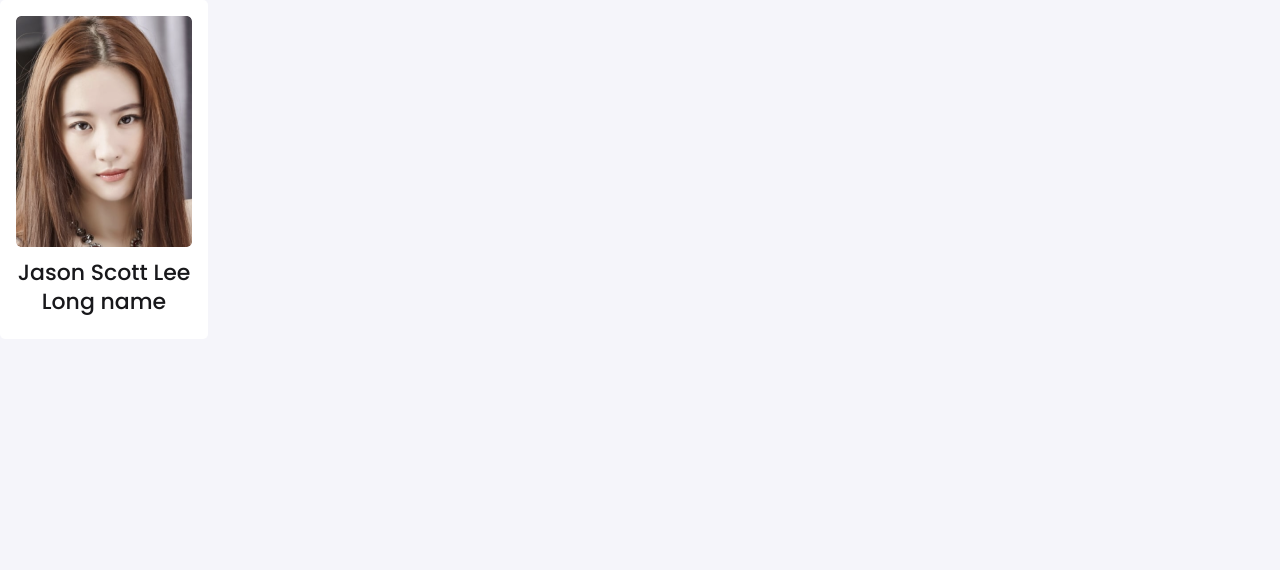
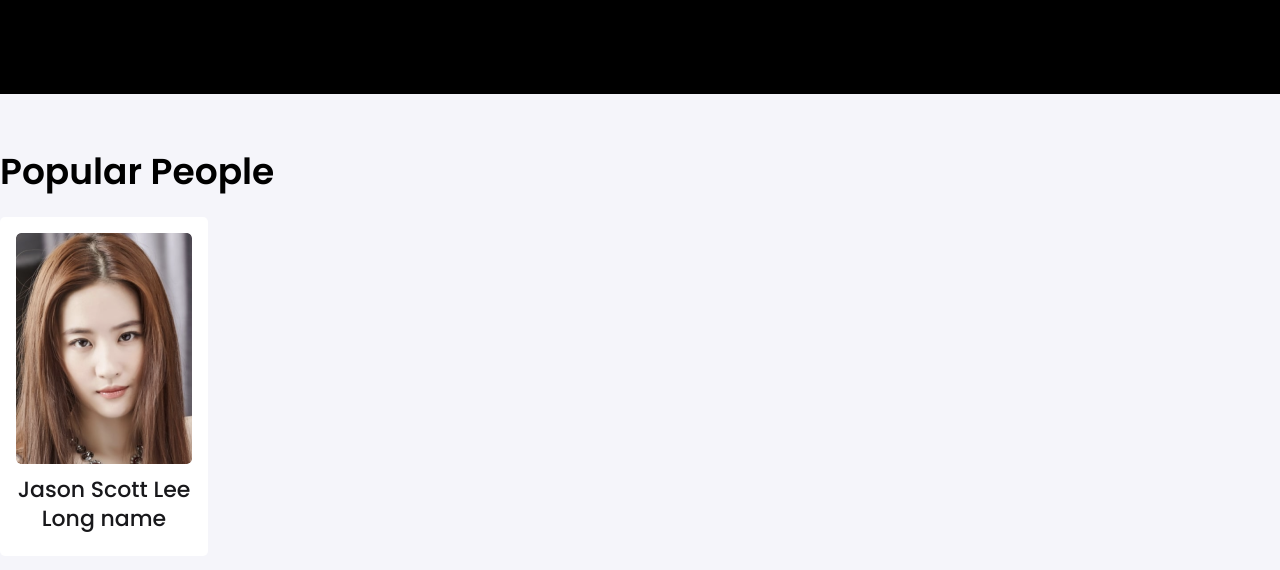
Before and after one commit to KrystianGreblowski/movies-browser, a React (Create React App) app: page / in a window 1280 px wide. Shown: the top 570 px of the page. Built offline with nearby package versions, Linux system fonts and the light colour scheme.

Commit message:
site title added

```diff
--- /dev/null
+++ b/src/features/PersonList/Title/index.js
@@ -0,0 +1,7 @@
+import { StyledTitle } from "./styled";
+
+const Title = ({ title }) => {
+  return <StyledTitle>{title}</StyledTitle>;
+};
+
+export default Title;
--- /dev/null
+++ b/src/features/PersonList/Title/styled.js
@@ -0,0 +1,9 @@
+import styled from "styled-components";
+
+export const StyledTitle = styled.h1`
+  font-size: 36px;
+  font-weight: 600;
+  line-height: 43.2px;
+  margin-top: 56px;
+  margin-bottom: 24px;
+`;
--- a/src/features/PersonList/index.js
+++ b/src/features/PersonList/index.js
@@ -1,8 +1,16 @@
 import PersonTile from "./PersonTile";
+import { Header } from "./Header";
+import Title from "./Title";
 import personImage from "./images/person-image.png";
 
 const PersonList = () => {
-  return <PersonTile image={personImage} name={"Jason Scott Lee Long name"} />;
+  return (
+    <>
+      <Header />
+      <Title title="Popular People" />
+      <PersonTile image={personImage} name={"Jason Scott Lee Long name"} />
+    </>
+  );
 };
 
 export default PersonList;
```
